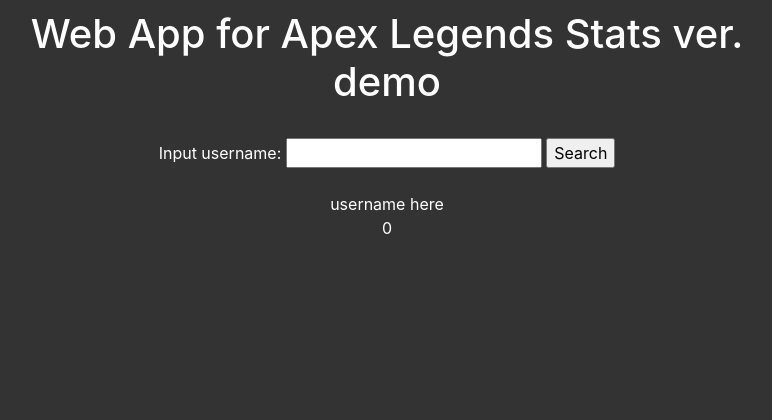
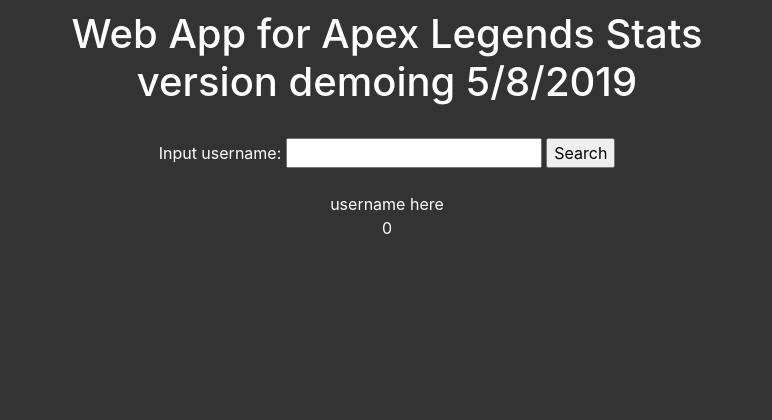
Before and after one commit to vphan6896/apex-stats-2-public, a Flask app: page / in a window 1280 px wide. Shown: the top 420 px of the page, without its empty margins (253-1025 px from the left). Run offline with Flask 2, Linux system fonts and the light colour scheme; some libraries are stand-ins or nearby versions.

Commit message:
demoing 5/8/2019

```diff
--- a/app/templates/index.html
+++ b/app/templates/index.html
@@ -30,7 +30,7 @@
    <div class="bodycenter">
 
      <form action="search" method="post">
-       <h1>Web App for Apex Legends Stats ver. demo</h1>
+       <h1>Web App for Apex Legends Stats version demoing 5/8/2019</h1>
        <br>
        Input username: <input type="text" name="username">
        <input type="submit" value="Search">
```
